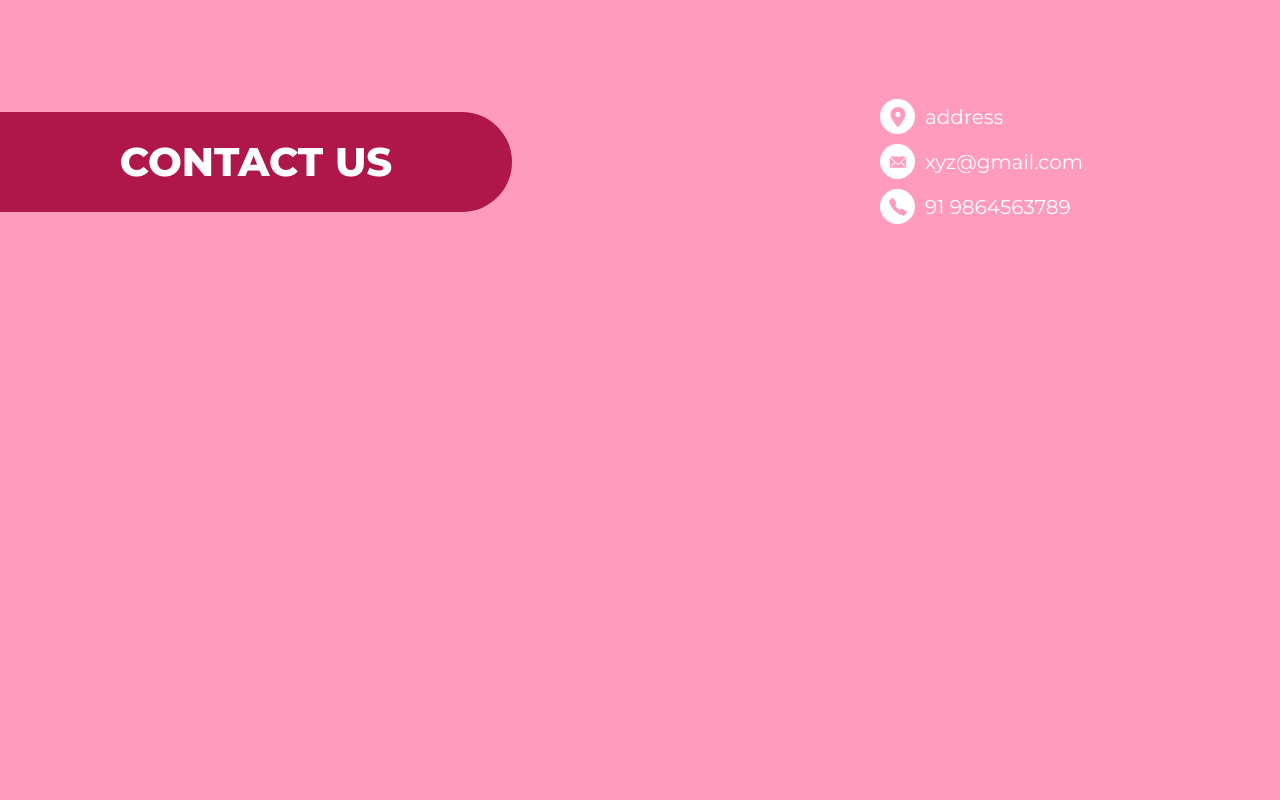
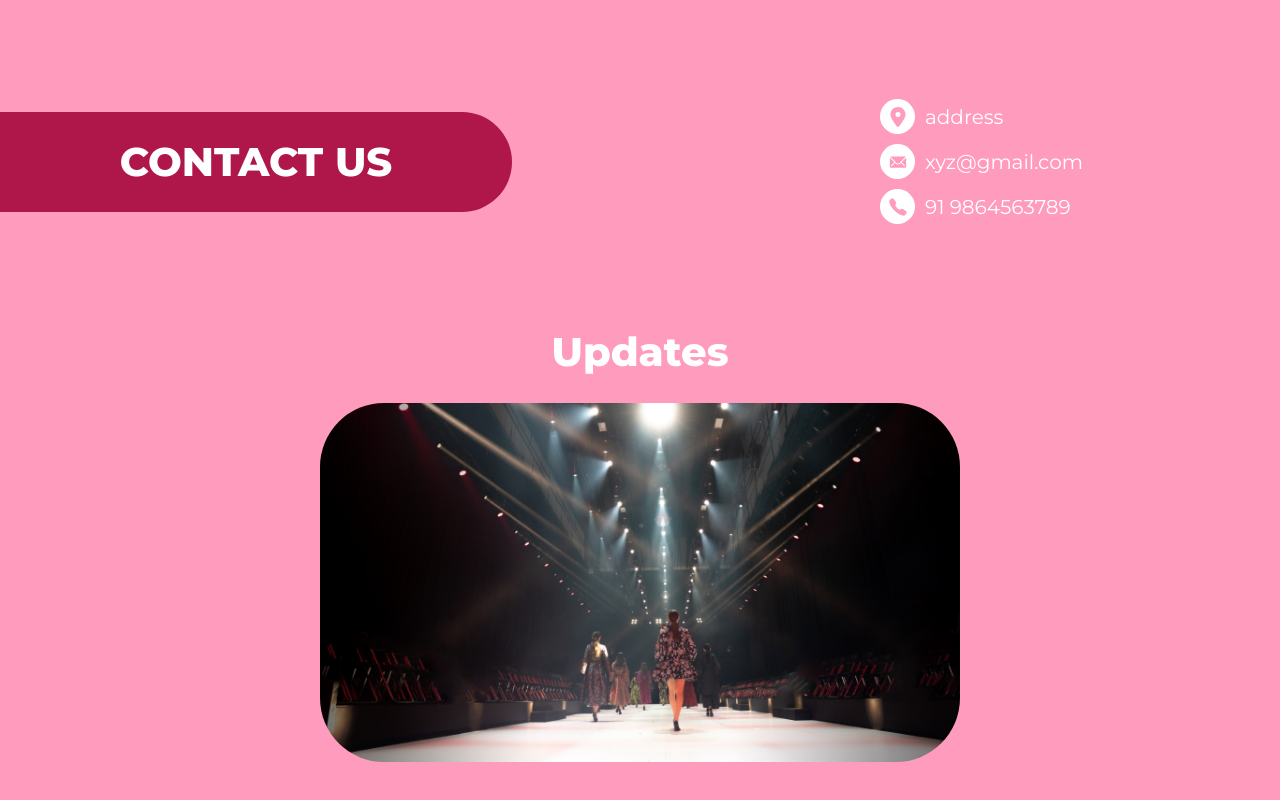
Before and after one commit to nishant0708/The_Tribe_Sheen, a React (Create React App) app: page / in a window 1280 px wide. Shown: the part 961-1761 px from the top of the page. Before the commit the page ends 1261 px from the top, so only its background shows below. Built offline with nearby package versions, Linux system fonts and the light colour scheme.

Commit message:
added updates

```diff
--- a/package.json
+++ b/package.json
@@ -14,6 +14,9 @@
     "react-easy-crop": "^5.0.7",
     "react-icons": "^5.2.1",
     "react-scripts": "5.0.1",
+    "react-slick": "^0.30.2",
+    "slick-carousel": "^1.8.1",
+    "swiper": "^11.1.8",
     "web-vitals": "^2.1.4"
   },
   "scripts": {
--- a/src/Home/Home.jsx
+++ b/src/Home/Home.jsx
@@ -2,6 +2,7 @@ import React from 'react'
 import About from '../About/About'
 import Contact from '../Contact/Contact'
 import Loader from '../Loader/Loader'
+import Updates from '../Updates/Updates'
 
 const Home = () => {
   return (
@@ -9,6 +10,7 @@ const Home = () => {
           <Loader/>
       <About />
       <Contact />
+      <Updates />
     </div>
   )
 }
--- /dev/null
+++ b/src/Updates/Updates.jsx
@@ -0,0 +1,38 @@
+import React from 'react';
+import Update1 from '../assets/updates.png';
+import { Swiper, SwiperSlide } from 'swiper/react';
+import {  Autoplay } from 'swiper/modules';
+
+import 'swiper/css';
+import './updates.css';
+
+export default function Updates() {
+
+    return (
+        <div className='updatescontainer'>
+            <h1 className='updatetitle'>
+                Updates
+            </h1>
+            <div className="carousel slider-container">
+                <Swiper
+                    modules={[ Autoplay]}
+                    spaceBetween={50}
+                    slidesPerView={1}
+                    loop={true}
+                    autoplay={{ delay: 3000 }}
+                >
+                    <SwiperSlide>
+                        <img src={Update1} alt="Image 1" className='updateimg' />
+                    </SwiperSlide>
+                    <SwiperSlide>
+                        <img src={Update1} alt="Image 2" className='updateimg' />
+                    </SwiperSlide>
+                    <SwiperSlide>
+                        <img src={Update1} alt="Image 3" className='updateimg' />
+                    </SwiperSlide>
+                </Swiper>
+            </div>
+
+        </div>
+    )
+}
--- /dev/null
+++ b/src/Updates/updates.css
@@ -0,0 +1,38 @@
+.updatescontainer{
+    width: 100%;
+    /* height: 100vh; */
+    padding-bottom: 5rem;
+    overflow-x: hidden;
+}
+.updatetitle{
+    font-weight: 800;
+    text-align: center;
+    color: white;
+    font-size: 2.5rem;
+}
+.carousel{
+    width: 100vw;
+}
+
+.updateimg{
+    width: 50vw;
+    max-width: 1300px;
+    border-radius: 4rem;
+    position: relative;
+    left: 50%;
+    transform: translateX(-50%);
+}
+@media (max-width: 1025px){
+    .updateimg{
+        width: 70vw;
+    }
+}
+@media (max-width: 768px){
+    .updateimg{
+        width: 80vw;
+        border-radius: 1.5rem;
+    }
+    .imgcontainer{
+        width: 100vw;
+    }
+}
```
Also changed, not shown: src/assets/updates.png (added), 1 other file (tests, documents, lock files or other folders).
